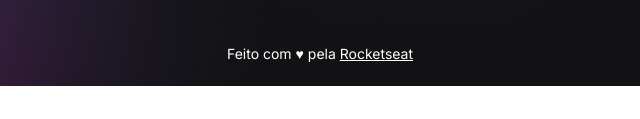
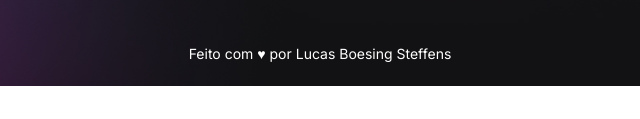
Before and after one commit to LucasSteffens/DevLinks, a plain HTML site: page index.html in a window 1280 px wide. Shown: the part 678-797 px from the top of the page, 320-960 px from the left. Drawn offline with nearby package versions, Linux system fonts and the light colour scheme.

Commit message:
adjust images

```diff
--- a/index.html
+++ b/index.html
@@ -10,7 +10,7 @@
     <meta charset="UTF-8" />
     <meta http-equiv="X-UA-Compatible" content="IE=edge" />
     <meta name="viewport" content="width=device-width, initial-scale=1.0" />
-    <title>Projeto Discover</title>
+    <title>DevLinks</title>
     <link rel="stylesheet" href="./style.css" />
   </head>
   <body>
@@ -74,9 +74,7 @@
         </a>
       </div>
 
-      <footer>
-        Feito com ♥ pela <a href="https://app.rocketseat.com.br">Rocketseat</a>
-      </footer>
+      <footer>Feito com ♥ por Lucas Boesing Steffens</footer>
     </div>
 
     <script
```
Also changed, not shown: assets/avatar-light.png, assets/avatar.png.
